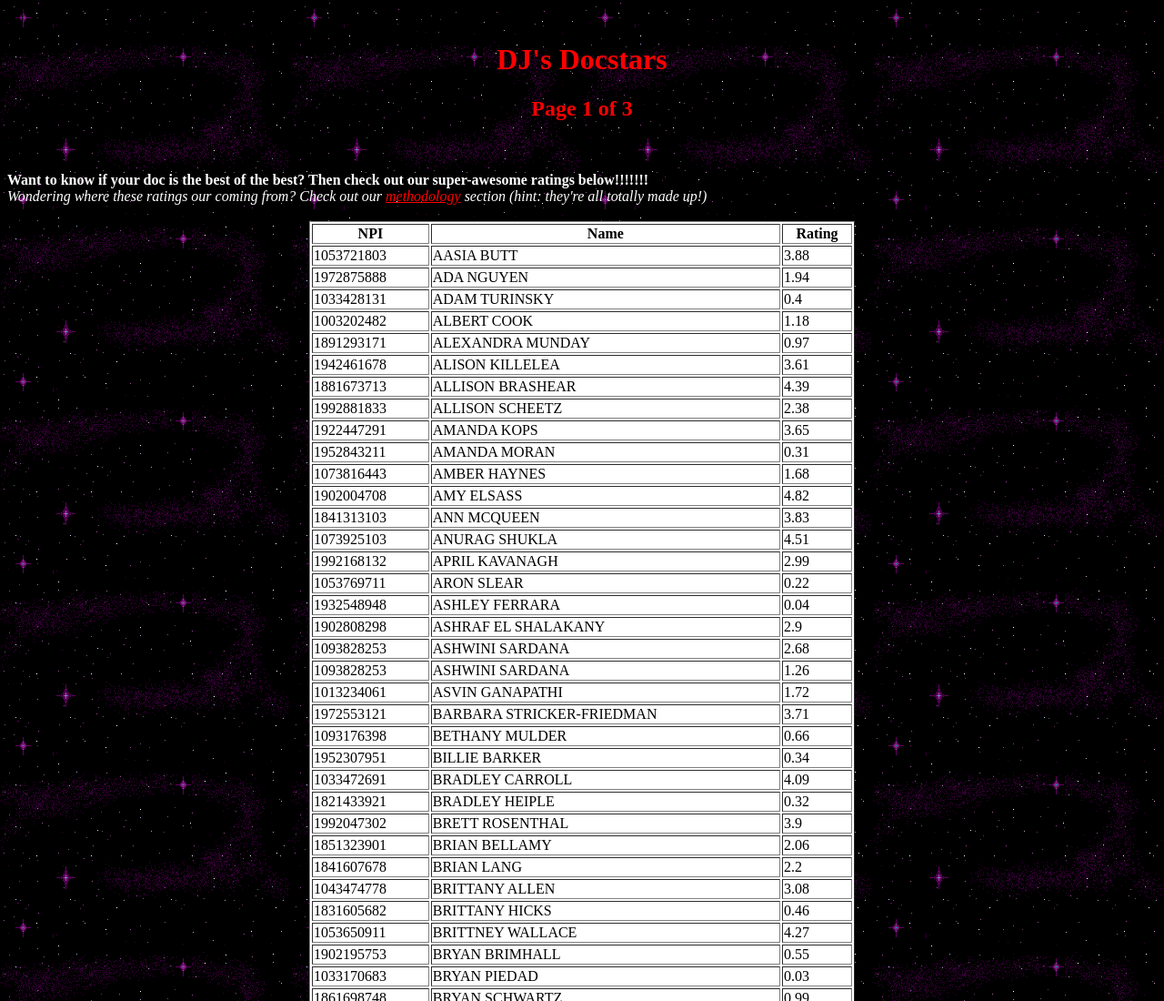
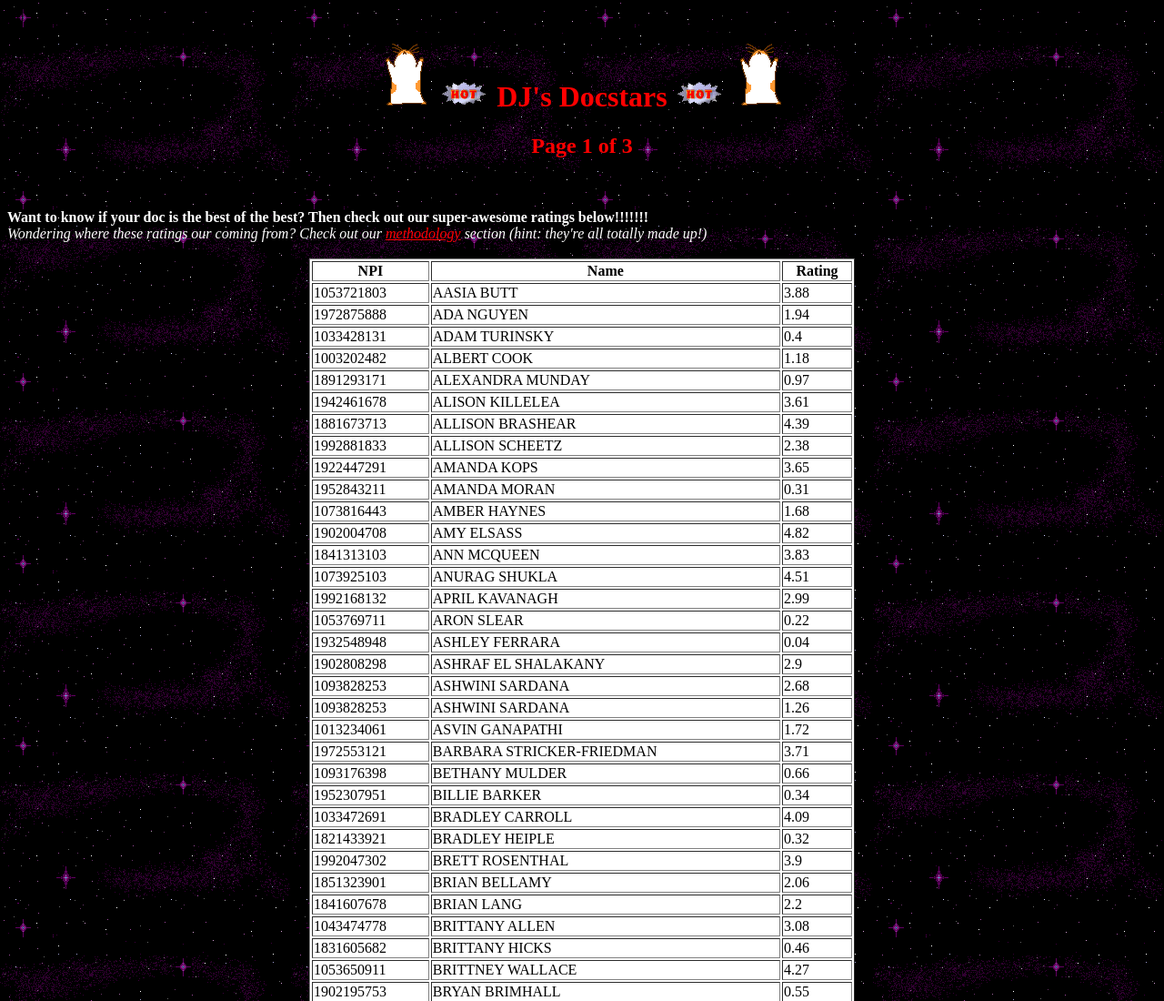
Before and after one commit to jafinn14/dstest, a plain HTML site: page index.html in a window 1280 px wide. Shown: the top 1100 px of the page at 91% size. Drawn offline with nearby package versions, Linux system fonts and the light colour scheme.

Commit message:
update to landing page

```diff
--- a/index.html
+++ b/index.html
@@ -11,11 +11,11 @@
         <center>
             <font color="red">
                 <h1>
-                    <!-- <img src="./DJ&#39;s Docstars 1_files/hamsterdancing.gif">  -->
-                    <!-- <img src="./DJ&#39;s Docstars 1_files/hot.gif"> -->
+                    <img src="hamsterdancing.gif">
+                    <img src="hot.gif">
                     DJ's Docstars
-                    <!-- <img src="./DJ&#39;s Docstars 1_files/hot.gif"> -->
-                    <!-- <img src="./DJ&#39;s Docstars 1_files/hamsterdancing.gif"> -->
+                    <img src="hot.gif">
+                    <img src="hamsterdancing.gif">
                 </h1>
                 <h2> Page 1 of 3</h2>
             </font>
```
